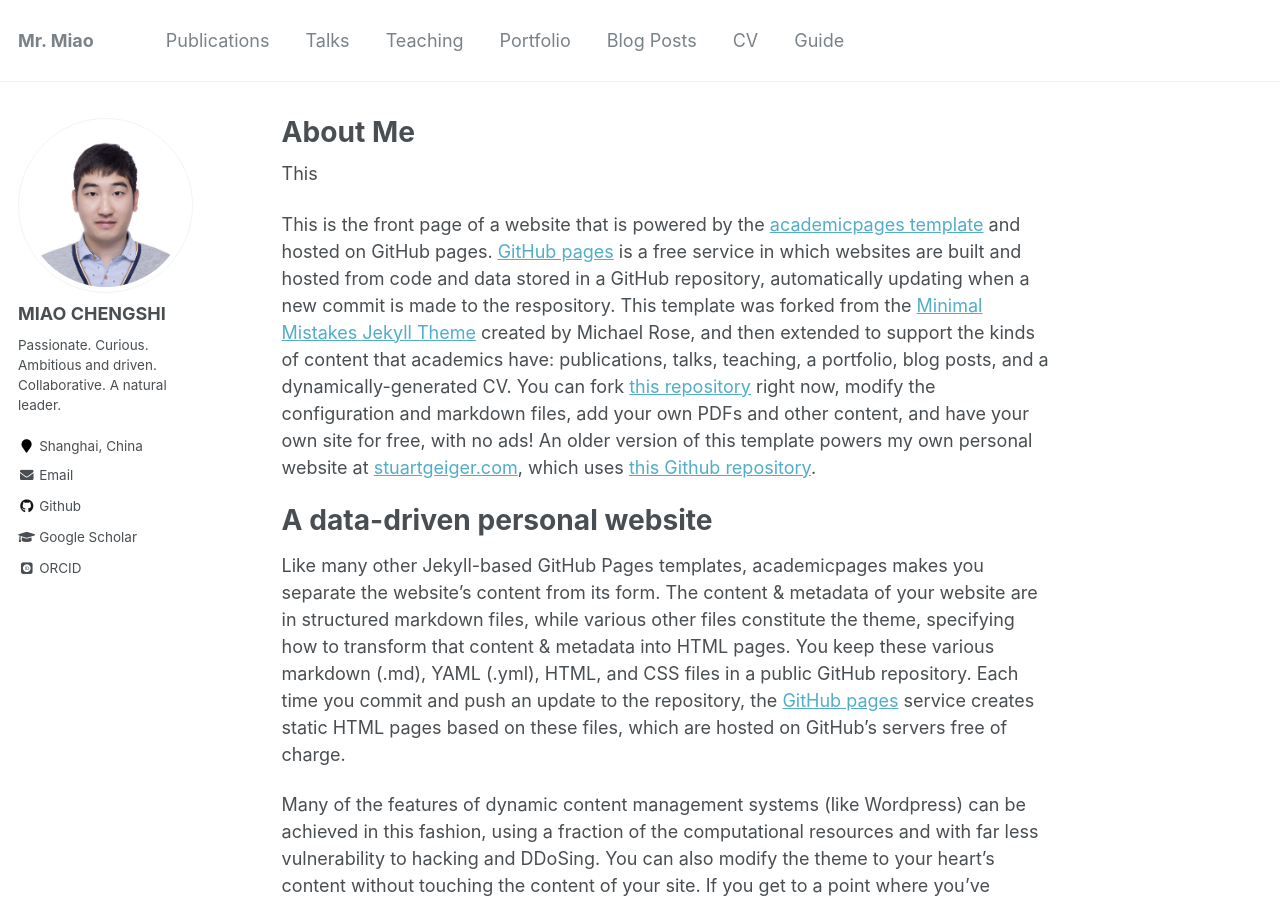
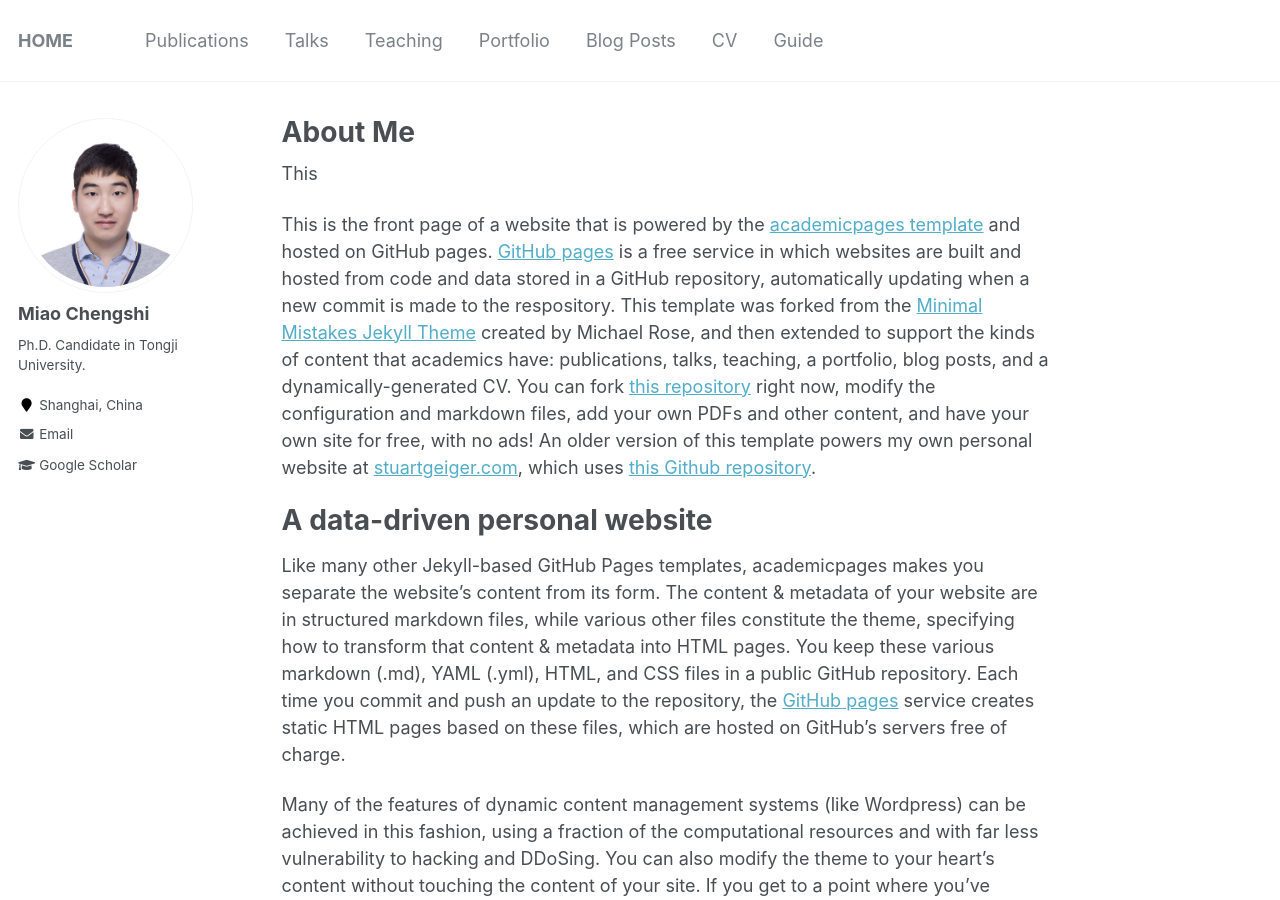
Before and after one commit to miaochengshi/miaochengshi.github.io, a Jekyll site: the page built from _pages/about.md, in a window 1280 px wide and 900 px high. Built offline with Jekyll 4.4.1, drawn with Linux system fonts in a browser that asks for light colours; some web fonts are replaced.

Commit message:
Update _config.yml

```diff
--- a/_config.yml
+++ b/_config.yml
@@ -7,10 +7,10 @@
 
 # Site Settings
 # locale                   : "en-US"
-title                    : "Mr. Miao"
+title                    : "HOME"
 title_separator          : "-"
 name                     : &name "Your Name"
-description              : &description "personal description"
+description              : "Passionate. Curious. Ambitious and driven. Collaborative. A natural leader. " #&description "personal description"
 url                      : https://miaochengshi.github.io # the base hostname & protocol for your site e.g. "https://mmistakes.github.io"
 baseurl                  : "" # the subpath of your site, e.g. "/blog"
 # repository               : "academicpages/academicpages.github.io"
@@ -80,13 +80,13 @@ analytics:
 
 # Site Author
 author:
-  name             : "MIAO CHENGSHI"
+  name             : "Miao Chengshi"
   avatar           : "profile.jpg"
-  bio              : "Passionate. Curious. Ambitious and driven. Collaborative. A natural leader. "
+  bio              : "Ph.D. Candidate in Tongji University. "
   location         : "Shanghai, China"
   employer         :
   pubmed           : # "https://www.ncbi.nlm.nih.gov/pubmed/?term=john+snow"
-  googlescholar    : "http://yourfullgooglescholarurl.com"
+  googlescholar    : "https://scholar.google.com/citations?user=CFfBRjMAAAAJ&hl=en&oi=ao"
   email            : "miaochengshi@hotmail.com"
   researchgate     :  # example: "https://www.researchgate.net/profile/yourprofile"
   uri              :
@@ -96,14 +96,14 @@ author:
   flickr           :
   facebook         :
   foursquare       :
-  github           : "academicpages"
+  github           : #"academicpages"
   google_plus      :
   keybase          :
   instagram        :
   impactstory      : #"https://profiles.impactstory.org/u/xxxx-xxxx-xxxx-xxxx"
   lastfm           :
   linkedin         :
-  orcid            : "http://orcid.org/yourorcidurl"
+  orcid            : #"http://orcid.org/yourorcidurl"
   pinterest        :
   soundcloud       :
   stackoverflow    : # http://stackoverflow.com/users/123456/username
```
